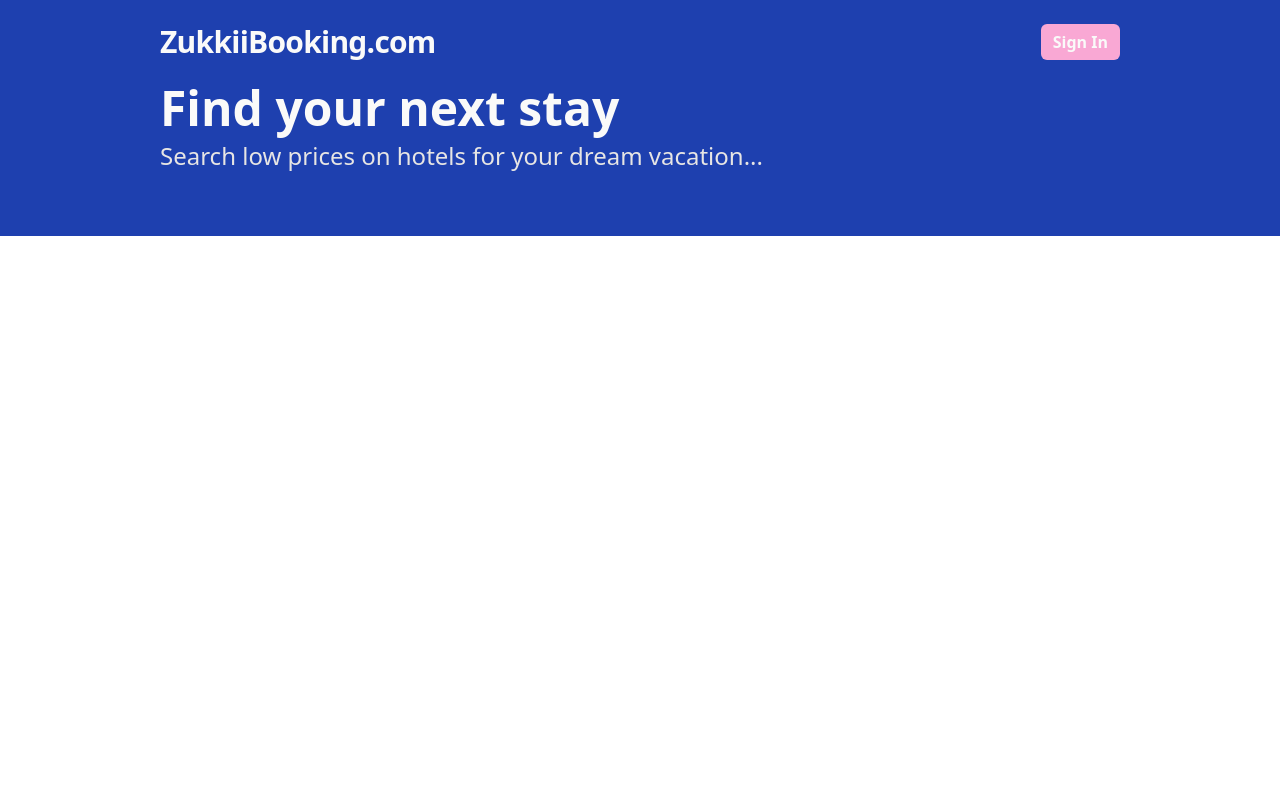
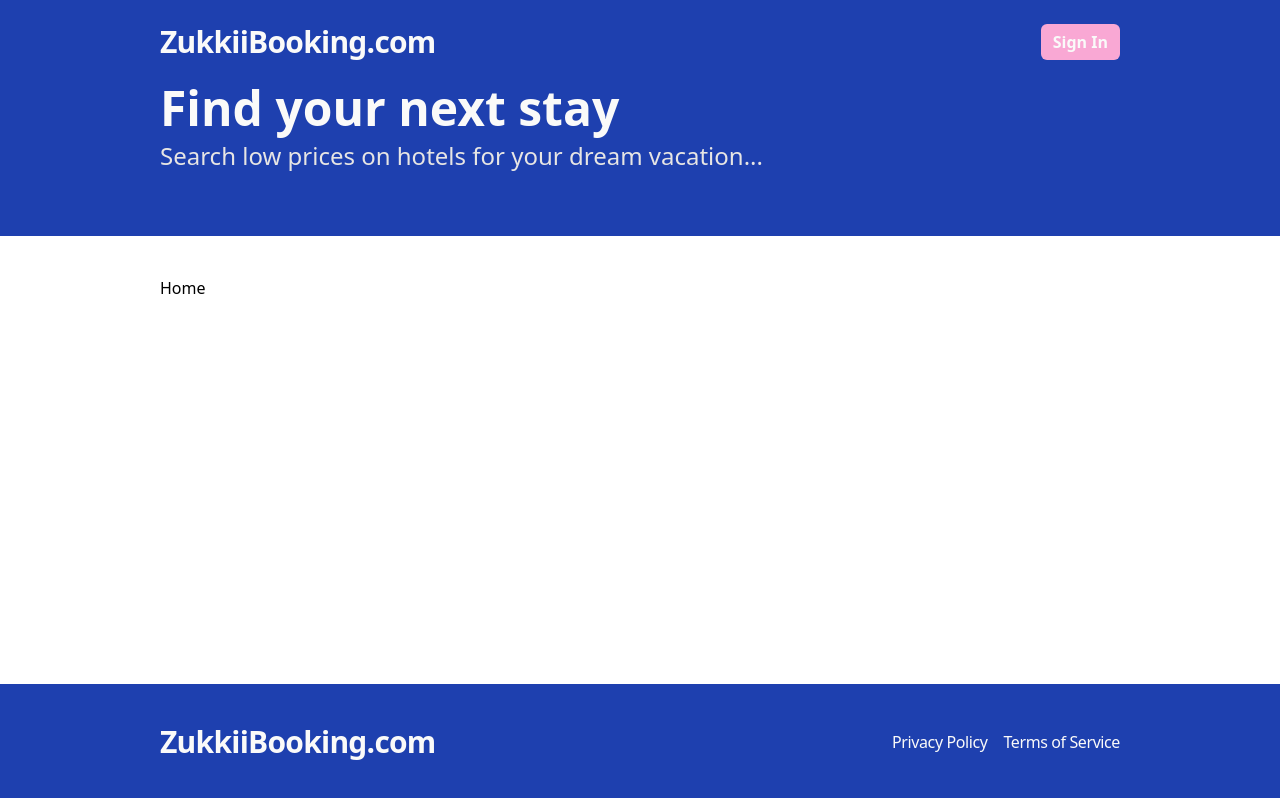
Before and after one commit to KaiIemsawat/hotelBooking, a React (Vite) app in the folder frontend/: page / in a window 1280 px wide. Built offline with nearby package versions, Linux system fonts and the light colour scheme.

Commit message:
footer, userModel(backend)

```diff
--- a/frontend/src/App.tsx
+++ b/frontend/src/App.tsx
@@ -10,8 +10,22 @@
     return (
         <Router>
             <Routes>
-                <Route path="/" element={<Layout></Layout>} />
-                <Route path="/search" element={<>Search Page</>} />
+                <Route
+                    path="/"
+                    element={
+                        <Layout>
+                            <p>Home</p>
+                        </Layout>
+                    }
+                />
+                <Route
+                    path="/search"
+                    element={
+                        <Layout>
+                            <p>Search Page</p>
+                        </Layout>
+                    }
+                />
                 <Route path="*" element={<Navigate to="/" />} />
             </Routes>
         </Router>
--- /dev/null
+++ b/frontend/src/components/Footer.tsx
@@ -0,0 +1,16 @@
+const Footer = () => {
+    return (
+        <div className="bg-blue-800 py-10">
+            <div className="container mx-auto flex justify-between items-center">
+                <span className="text-3xl text-stone-50 font-bold tracking-tight">
+                    ZukkiiBooking.com
+                </span>
+                <span className="text-stone-50 font-thin tracking-tight flex gap-4">
+                    <p className="cursor-pointer">Privacy Policy</p>
+                    <p className="cursor-pointer">Terms of Service</p>
+                </span>
+            </div>
+        </div>
+    );
+};
+export default Footer;
--- a/frontend/src/layout/Layout.tsx
+++ b/frontend/src/layout/Layout.tsx
@@ -1,11 +1,18 @@
+import Footer from "../components/Footer";
 import Header from "../components/Header";
 import Hero from "../components/Hero";
 
-const Layout = () => {
+interface Props {
+    children: React.ReactNode;
+}
+
+const Layout = ({ children }: Props) => {
     return (
         <div className="flex flex-col min-h-screen">
             <Header />
             <Hero />
+            <div className="container mx-auto py-10 flex-1">{children}</div>
+            <Footer />
         </div>
     );
 };
```
